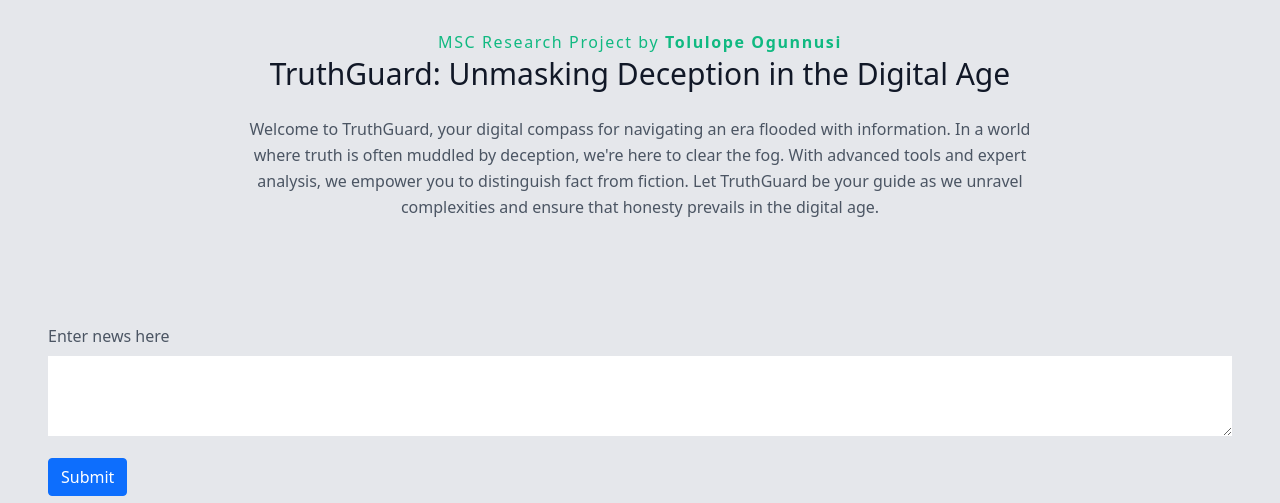
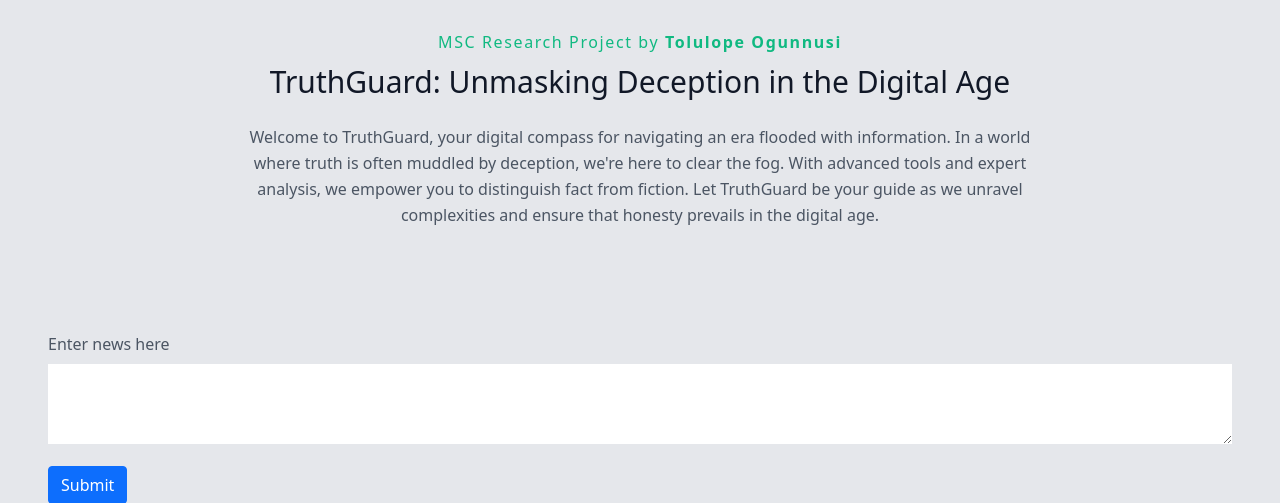
Before and after one commit to tolu-og/fake-news2, a Flask app: page / in a window 1280 px wide. Shown: the part 128-631 px from the top of the page. Run offline with Flask 3, Linux system fonts and the light colour scheme; parts of the project's set-up code (start-up, migrations or seed data) failed here and were passed over.

Commit message:
tailwind

```diff
--- a/templates/prediction.html
+++ b/templates/prediction.html
@@ -61,7 +61,7 @@
             <span class="font-bold"> Tolulope Ogunnusi </span>
           </h2>
           <h1
-            class="sm:text-3xl text-2xl font-medium title-font mb-4 text-gray-900"
+            class="sm:text-3xl text-2xl font-medium mt-2 title-font mb-4 text-gray-900"
           >
             TruthGuard: Unmasking Deception in the Digital Age
           </h1>
```
